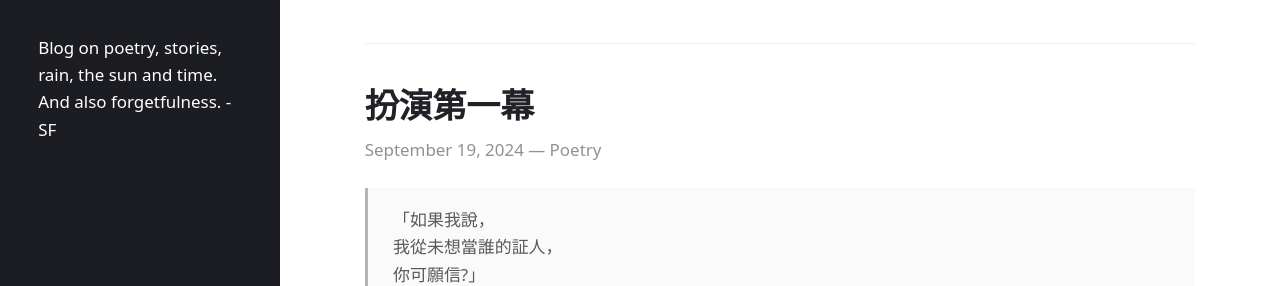
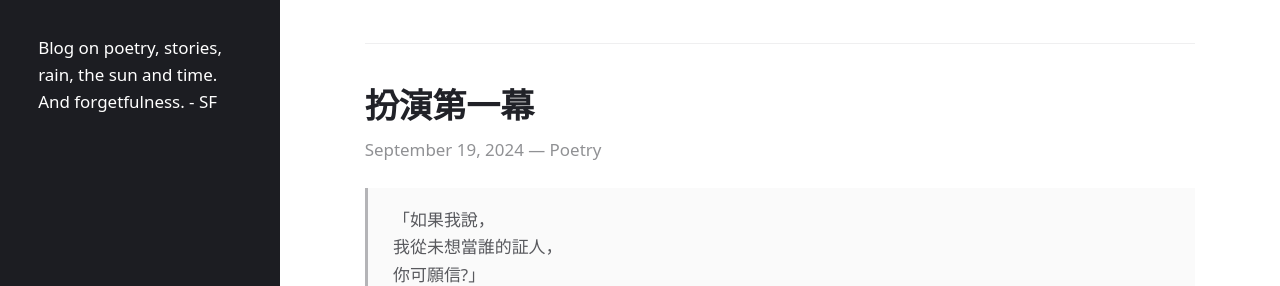
Before and after one commit to chris-zy-liu/chris-zy-liu.github.io, a Jekyll site: the page built from index.html, in a window 1280 px wide. Shown: the part 347-633 px from the top of the page. Built offline with Jekyll 4.4.1, drawn with Linux system fonts in a browser that asks for light colours.

Commit message:
script update

```diff
--- a/_config.yml
+++ b/_config.yml
@@ -1,6 +1,6 @@
 title: "积鱼成水 - Gathering Fish Into Water"
 author: "Chris Liu"
-description: "Blog on poetry, stories, rain, the sun and time.\nAnd also forgetfulness. - SF"
+description: "Blog on poetry, stories, rain, the sun and time.\nAnd forgetfulness. - SF"
 permalink: /:categories/:title/
 lang: "en"
 date_format: "%B %d, %Y"
```
